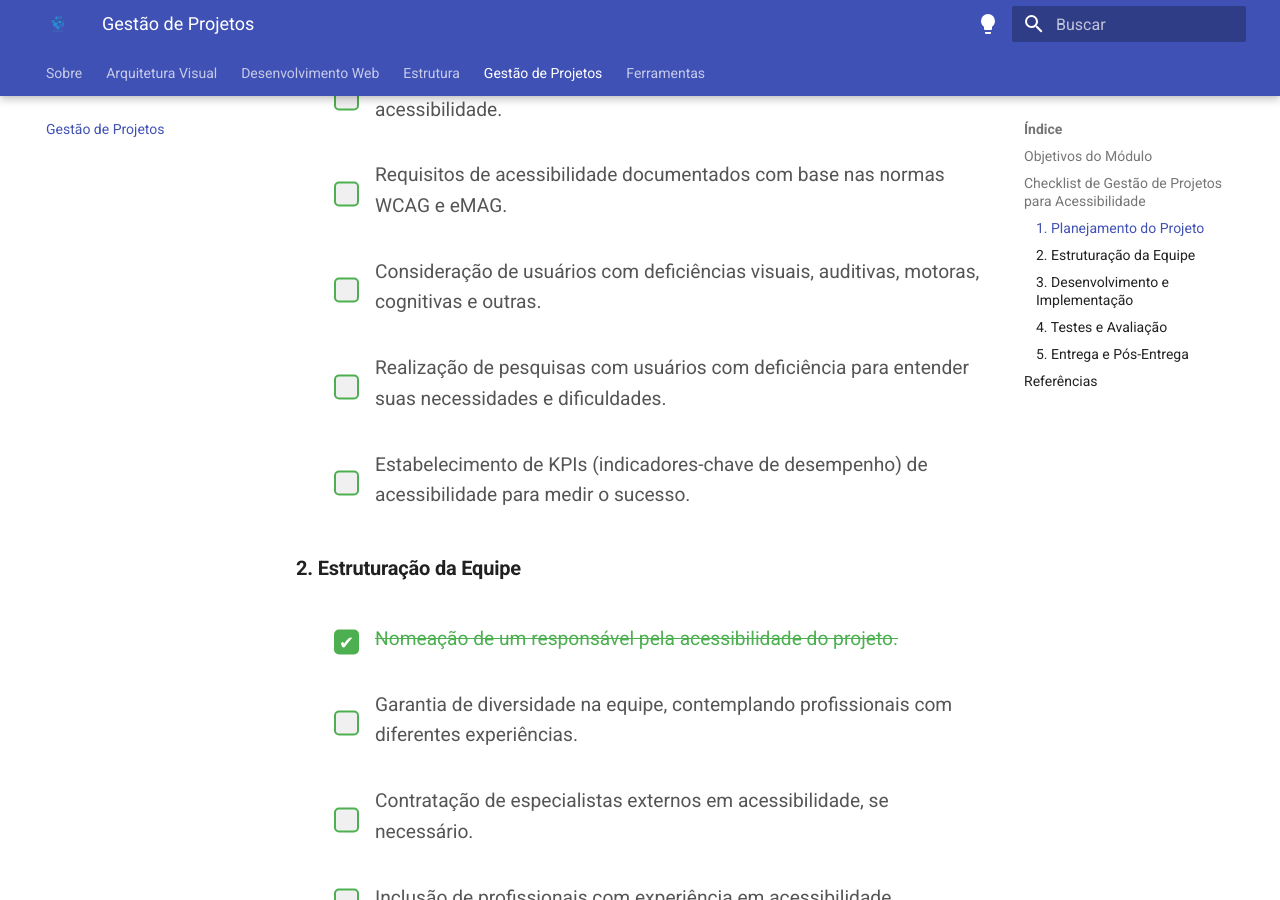
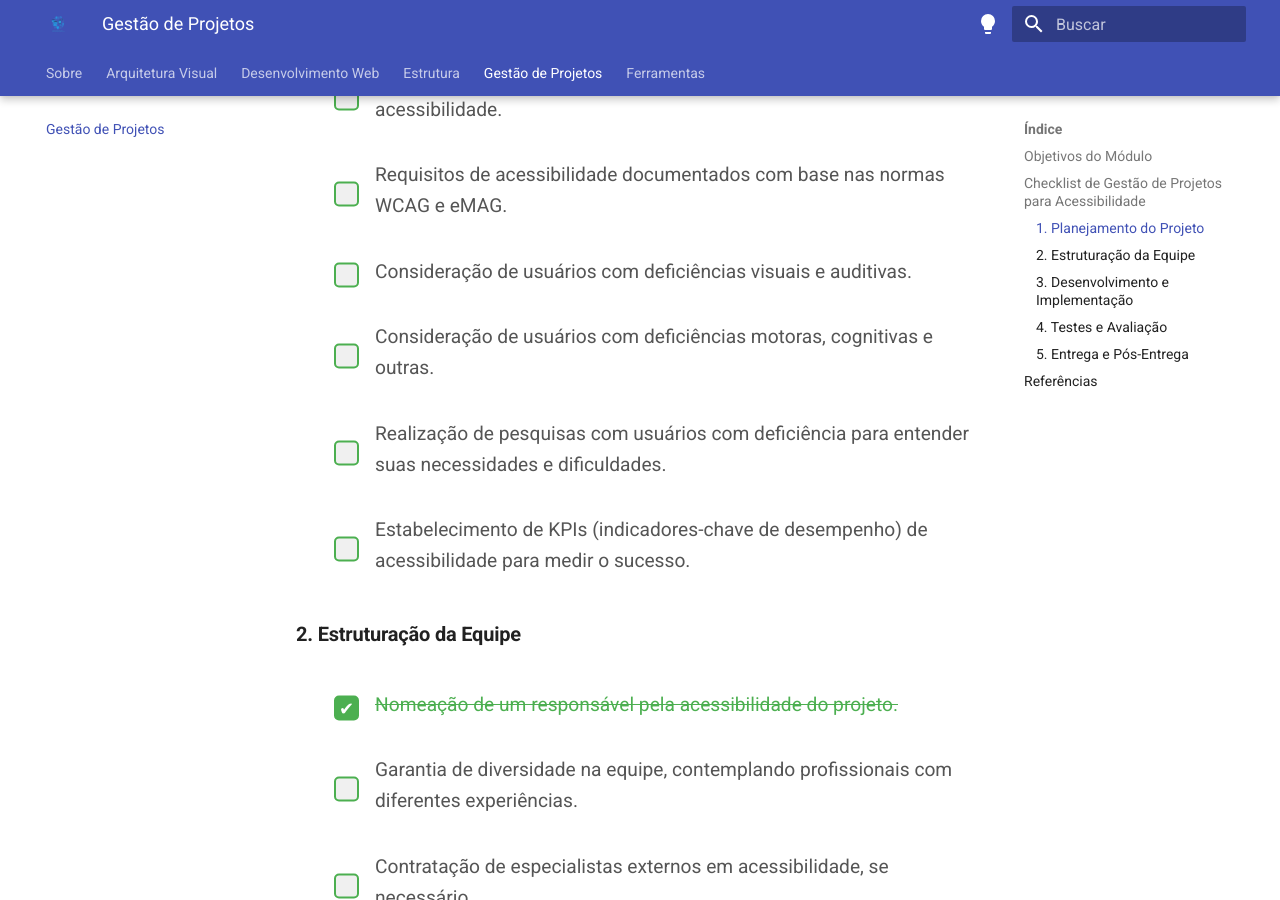
Before and after one commit to henriquecq/Acessibilidade_pp, an MkDocs documentation site: the page built from docs/gp/gestao_de_projetos.md, in a window 1280 px wide and 900 px high, scrolled down 1061 px. Built offline with MkDocs 1.6.1 and Material for MkDocs 9.7.7, drawn with Linux system fonts in a browser that asks for light colours.

Commit message:
(docs) Altera checklist

```diff
--- a/docs/gp/gestao_de_projetos.md
+++ b/docs/gp/gestao_de_projetos.md
@@ -26,7 +26,8 @@ A acessibilidade digital não deve ser vista como um complemento, mas como um re
     <li><input type="checkbox" id="task5"><label for="task5">Plano de ação para correção de problemas de acessibilidade identificados.</label></li>
     <li><input type="checkbox" id="task4"><label for="task4">Tempo e orçamento específicos previstos para testes e ajustes de acessibilidade.</label></li>
     <li><input type="checkbox" id="task1"><label for="task1"> Requisitos de acessibilidade documentados com base nas normas WCAG e eMAG.</label></li>
-    <li><input type="checkbox" id="task1"><label for="task1">Consideração de usuários com deficiências visuais, auditivas, motoras, cognitivas e outras.</label></li>
+    <li><input type="checkbox" id="task1"><label for="task1">Consideração de usuários com deficiências visuais e auditivas.</label></li>
+    <li><input type="checkbox" id="task1"><label for="task1">Consideração de usuários com deficiências motoras, cognitivas e outras.</label></li>
     <li><input type="checkbox" id="task1"><label for="task1">Realização de pesquisas com usuários com deficiência para entender suas necessidades e dificuldades.</label></li>
     <li><input type="checkbox" id="task1"><label for="task1">Estabelecimento de KPIs (indicadores-chave de desempenho) de acessibilidade para medir o sucesso.</label></li>
 </ul>
```
